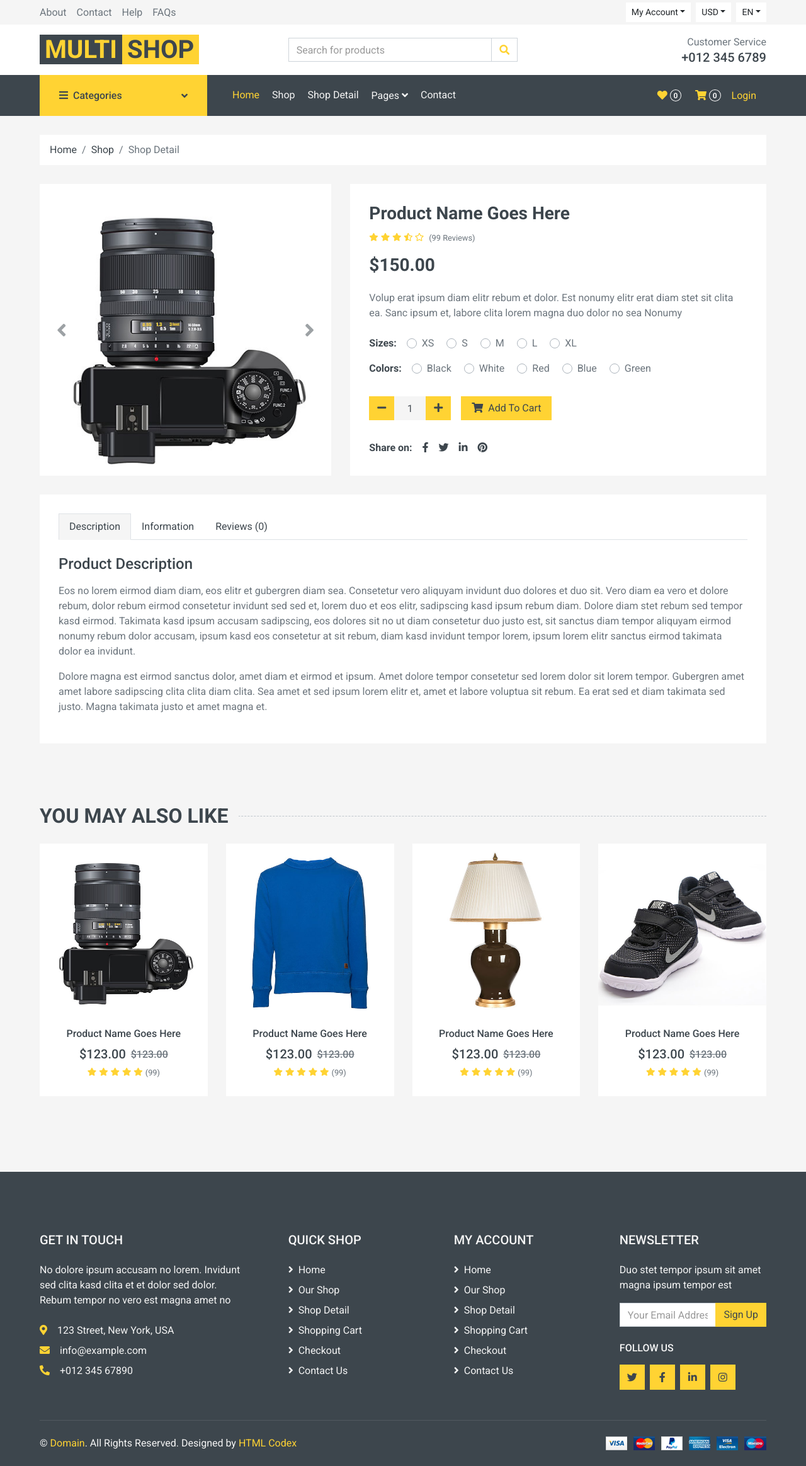
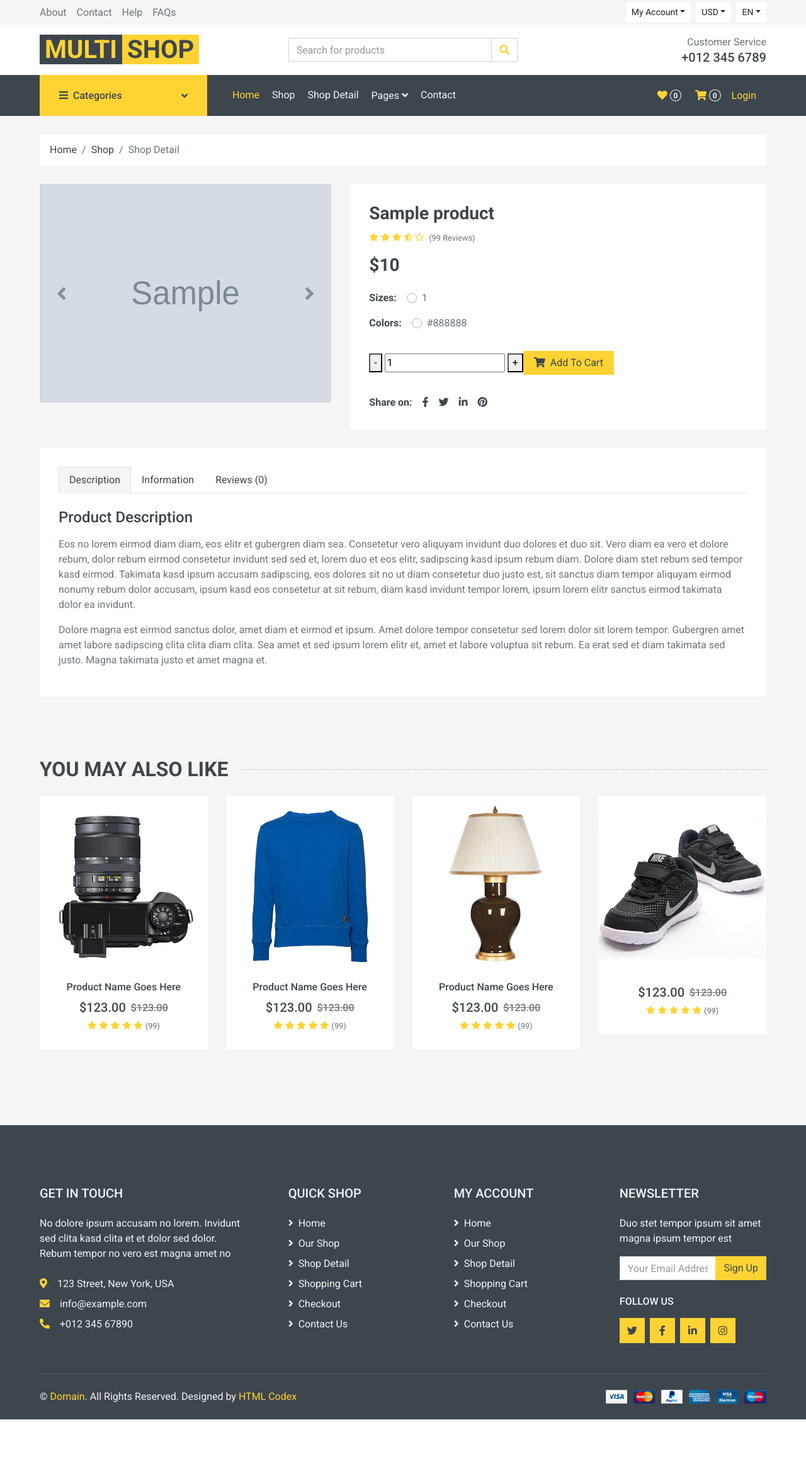
Before and after one commit to omarmohammed271/MultiShope-ecommerce, a Django app: template templates/store/product_detail.html in a window 1280 px wide. Shown: the whole page at 63% size. After the commit the page ends 2253 px from the top, so only its background shows below. Run offline with Django 5.2, Linux system fonts and the light colour scheme; the template is opened without the code that fills it: most values are stand-ins (such as "Sample title", 1, 10 or a date in 2020); grey boxes marked "Sample" are stand-in pictures; some libraries are stand-ins or nearby versions.

Commit message:
Added Product Detail

```diff
--- a/templates/store/product_detail.html
+++ b/templates/store/product_detail.html
@@ -1,4 +1,5 @@
 {% extends "base.html" %}
+
 {% block body %}
 <!-- Breadcrumb Start -->
 <div class="container-fluid">
@@ -21,18 +22,12 @@
         <div class="col-lg-5 mb-30">
             <div id="product-carousel" class="carousel slide" data-ride="carousel">
                 <div class="carousel-inner bg-light">
+                    {% for image in images %}
                     <div class="carousel-item active">
-                        <img class="w-100 h-100" src="img/product-1.jpg" alt="Image">
+                        <img class="w-100 h-100" src="{{image.image.url}}" alt="Image">
                     </div>
-                    <div class="carousel-item">
-                        <img class="w-100 h-100" src="img/product-2.jpg" alt="Image">
-                    </div>
-                    <div class="carousel-item">
-                        <img class="w-100 h-100" src="img/product-3.jpg" alt="Image">
-                    </div>
-                    <div class="carousel-item">
-                        <img class="w-100 h-100" src="img/product-4.jpg" alt="Image">
-                    </div>
+                    {% endfor %}
+
                 </div>
                 <a class="carousel-control-prev" href="#product-carousel" data-slide="prev">
                     <i class="fa fa-2x fa-angle-left text-dark"></i>
@@ -45,7 +40,7 @@
 
         <div class="col-lg-7 h-auto mb-30">
             <div class="h-100 bg-light p-30">
-                <h3>Product Name Goes Here</h3>
+                <h3>{{product}}</h3>
                 <div class="d-flex mb-3">
                     <div class="text-primary mr-2">
                         <small class="fas fa-star"></small>
@@ -56,77 +51,45 @@
                     </div>
                     <small class="pt-1">(99 Reviews)</small>
                 </div>
-                <h3 class="font-weight-semi-bold mb-4">$150.00</h3>
-                <p class="mb-4">Volup erat ipsum diam elitr rebum et dolor. Est nonumy elitr erat diam stet sit
-                    clita ea. Sanc ipsum et, labore clita lorem magna duo dolor no sea
-                    Nonumy</p>
+                <h3 class="font-weight-semi-bold mb-4">${{product.price}}</h3>
+                {% comment %} <p class="mb-4">{{product.des}}</p> {% endcomment %}
+            <form method="POST">
+                {% csrf_token %}
                 <div class="d-flex mb-3">
                     <strong class="text-dark mr-3">Sizes:</strong>
-                    <form>
-                        <div class="custom-control custom-radio custom-control-inline">
-                            <input type="radio" class="custom-control-input" id="size-1" name="size">
-                            <label class="custom-control-label" for="size-1">XS</label>
-                        </div>
-                        <div class="custom-control custom-radio custom-control-inline">
-                            <input type="radio" class="custom-control-input" id="size-2" name="size">
-                            <label class="custom-control-label" for="size-2">S</label>
-                        </div>
-                        <div class="custom-control custom-radio custom-control-inline">
-                            <input type="radio" class="custom-control-input" id="size-3" name="size">
-                            <label class="custom-control-label" for="size-3">M</label>
-                        </div>
-                        <div class="custom-control custom-radio custom-control-inline">
-                            <input type="radio" class="custom-control-input" id="size-4" name="size">
-                            <label class="custom-control-label" for="size-4">L</label>
-                        </div>
-                        <div class="custom-control custom-radio custom-control-inline">
-                            <input type="radio" class="custom-control-input" id="size-5" name="size">
-                            <label class="custom-control-label" for="size-5">XL</label>
-                        </div>
-                    </form>
+
+                    {% for size in sizes %}
+                    <div class="custom-control custom-radio custom-control-inline">
+                        <input type="radio" class="custom-control-input" id="size-{{forloop.counter}}" name="size" value="{{ size }}">
+                        <label class="custom-control-label" for="size-{{forloop.counter}}">{{ size }}</label>
+                    </div>
+                    {% endfor %}
+
+
                 </div>
                 <div class="d-flex mb-4">
                     <strong class="text-dark mr-3">Colors:</strong>
-                    <form>
-                        <div class="custom-control custom-radio custom-control-inline">
-                            <input type="radio" class="custom-control-input" id="color-1" name="color">
-                            <label class="custom-control-label" for="color-1">Black</label>
-                        </div>
-                        <div class="custom-control custom-radio custom-control-inline">
-                            <input type="radio" class="custom-control-input" id="color-2" name="color">
-                            <label class="custom-control-label" for="color-2">White</label>
-                        </div>
-                        <div class="custom-control custom-radio custom-control-inline">
-                            <input type="radio" class="custom-control-input" id="color-3" name="color">
-                            <label class="custom-control-label" for="color-3">Red</label>
-                        </div>
-                        <div class="custom-control custom-radio custom-control-inline">
-                            <input type="radio" class="custom-control-input" id="color-4" name="color">
-                            <label class="custom-control-label" for="color-4">Blue</label>
-                        </div>
-                        <div class="custom-control custom-radio custom-control-inline">
-                            <input type="radio" class="custom-control-input" id="color-5" name="color">
-                            <label class="custom-control-label" for="color-5">Green</label>
-                        </div>
-                    </form>
+
+                    {% for color in colors %}
+                    <div class="custom-control custom-radio custom-control-inline">
+                        <input type="radio" class="custom-control-input" id="color-{{forloop.counter}}" name="color" value="{{ color }}">
+                        <label class="custom-control-label" for="color-{{forloop.counter}}">{{ color }}</label>
+                    </div>
+                    {% endfor %}
+
+
                 </div>
+
                 <div class="d-flex align-items-center mb-4 pt-2">
-                    <div class="input-group quantity mr-3" style="width: 130px;">
-                        <div class="input-group-btn">
-                            <button class="btn btn-primary btn-minus">
-                                <i class="fa fa-minus"></i>
-                            </button>
-                        </div>
-                        <input type="text" class="form-control bg-secondary border-0 text-center" value="1">
-                        <div class="input-group-btn">
-                            <button class="btn btn-primary btn-plus">
-                                <i class="fa fa-plus"></i>
-                            </button>
-                        </div>
+                    <div class="quantity-input">
+                        <button class="quantity-btn" id="decrease">-</button>
+                        <input type="text" class="quantity-number" value="1">
+                        <button class="quantity-btn" id="increase">+</button>
                     </div>
                     <button class="btn btn-primary px-3"><i class="fa fa-shopping-cart mr-1"></i> Add To
                         Cart</button>
                 </div>
+            </form>
                 <div class="d-flex pt-2">
                     <strong class="text-dark mr-2">Share on:</strong>
                     <div class="d-inline-flex">
@@ -351,7 +314,7 @@
                         </div>
                     </div>
                     <div class="text-center py-4">
-                        <a class="h6 text-decoration-none text-truncate" href="">Product Name Goes Here</a>
+                        <a class="h6 text-decoration-none text-truncate" href=""></a>
                         <div class="d-flex align-items-center justify-content-center mt-2">
                             <h5>$123.00</h5><h6 class="text-muted ml-2"><del>$123.00</del></h6>
                         </div>
@@ -395,5 +358,23 @@
     </div>
 </div>
 <!-- Products End -->
+<script>
+    document.querySelector('.quantity-left-minus').addEventListener('click', function() {
+      var input = document.getElementById('quantity');
+      var newValue = parseInt(input.value) - 1;
+      if(newValue < parseInt(input.getAttribute('min'))) {
+        newValue = parseInt(input.getAttribute('min'));
+      }
+      input.value = newValue;
+    });
 
+    document.querySelector('.quantity-right-plus').addEventListener('click', function() {
+      var input = document.getElementById('quantity');
+      var newValue = parseInt(input.value) + 1;
+      if(newValue > parseInt(input.getAttribute('max'))) {
+        newValue = parseInt(input.getAttribute('max'));
+      }
+      input.value = newValue;
+    });
+  </script>
 {% endblock body %}
--- a/templates/store/store.html
+++ b/templates/store/store.html
@@ -200,7 +200,7 @@
                     {% if products.has_other_pages %}
                     <div class="col-12">
                         <nav>
-                          <ul class="pagination justify-content-center">
+                        <ul class="pagination justify-content-center">
                             {% if products.has_previous %}
                             <li class="page-item active"><a class="page-link" href="?page={{products.previous_page_number}}">Previous</span></a></li>
                             {% endif %}
```
Also changed, not shown: store/views.py (+10 -1 lines).
